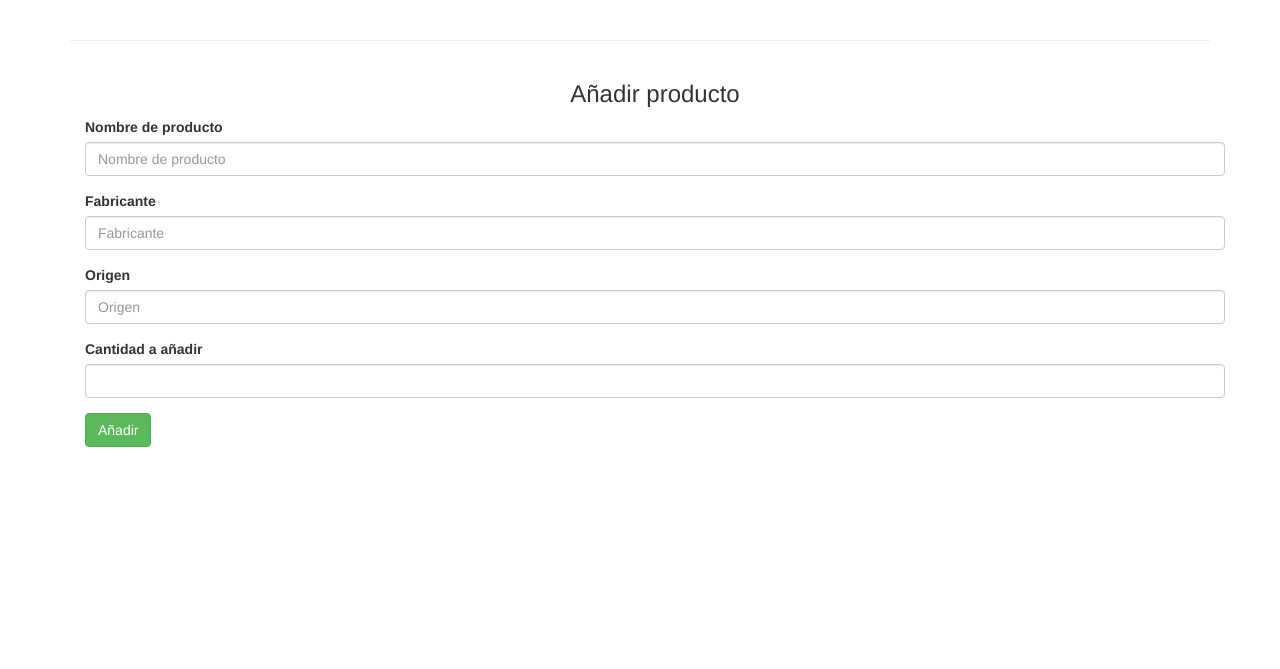
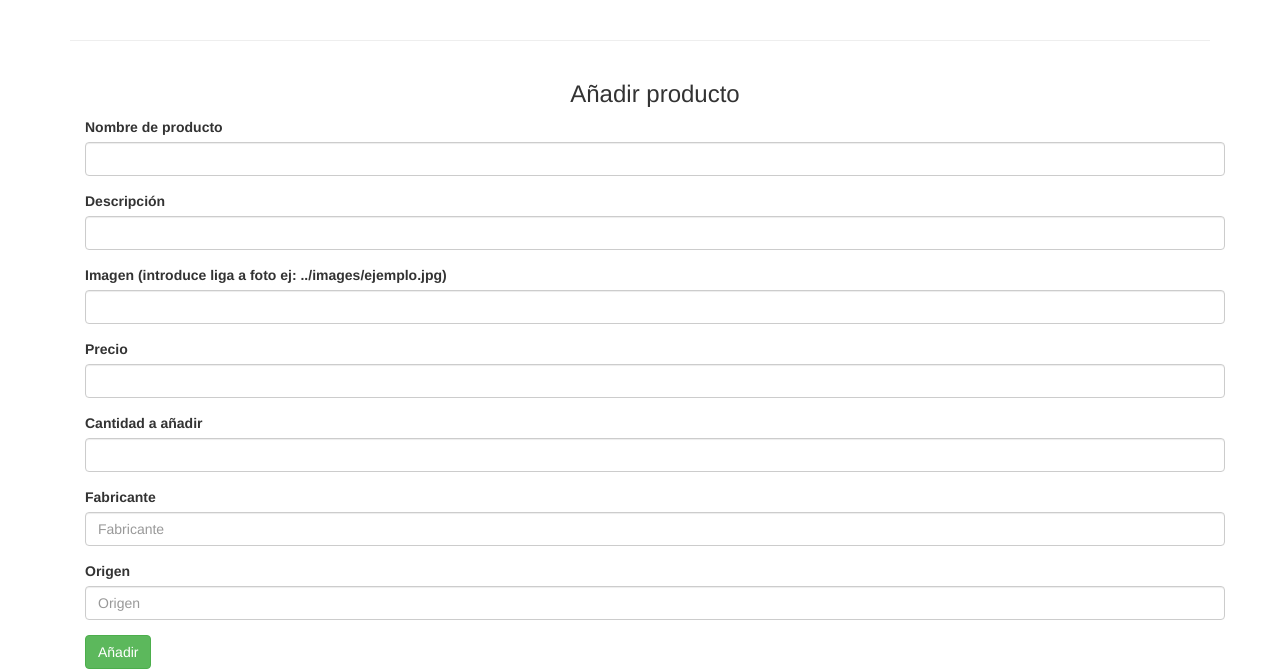
Before and after one commit to KilloconQ/Trabajo, a PHP site: page /admin.php in a window 1280 px wide. Shown: the part 456-1125 px from the top of the page. Before the commit the page ends 903 px from the top, so only its background shows below. Run offline with PHP 8.4, Linux system fonts and the light colour scheme; data that the repository does not hold is empty; some libraries are stand-ins or nearby versions.

Commit message:
añadir cosas

```diff
--- a/php/admin.php
+++ b/php/admin.php
@@ -132,24 +132,35 @@
 
         <div class="container">
             <h3 style="text-align: center;">Añadir producto</h3>
-                <form action="#" method="post" id="login_form">
+                <form action="#" method="post" id="add_form">
                     <div class="form-group">
                         <label for="Nombre de Producto">Nombre de producto</label>
-                        <input type="text" class="form-control" id="nombre_producto" name="data[nombre_producto]" placeholder="Nombre de producto" required>
+                        <input type="text" class="form-control" id="nombre_producto" name="nombre_producto"  required>
+                    </div>
+                    <div class="form-group">
+                        <label for="Descripcion">Descripción</label>
+                        <input type="text" class="form-control" id="descripcion" name="descripcion"  required>
+                    </div>
+                    <div class="form-group">
+                        <label for="Fabricante">Imagen (introduce liga a foto ej: ../images/ejemplo.jpg)</label>
+                        <input type="text" class="form-control" id="imagenes" name="imagenes"  required>
+                    </div>
+                    <div class="form-group">
+                        <label for="Precio">Precio</label>
+                        <input type="number" class="form-control" id="precio" name="precio"  required>
+                    </div>
+                    <div class="form-group">
+                       <label for="Cantidad">Cantidad a añadir</label>
+                       <input type="number" class="form-control" id="cantidad" name="cantidad"  required>
                     </div>
                     <div class="form-group">
                         <label for="Fabricante">Fabricante</label>
-                        <input type="text" class="form-control" id="fabricante" name="data[fabricante]" placeholder="Fabricante" required>
+                        <input type="text" class="form-control" id="fabricante" name="fabricante" placeholder="Fabricante" required>
                     </div>
                     <div class="form-group">
                         <label for="Origen">Origen</label>
-                        <input type="text" class="form-control" id="origen" name="data[origen]" placeholder="Origen" required>
+                        <input type="text" class="form-control" id="origen" name="origen" placeholder="Origen" required>
                     </div>
-                    <div class="form-group">
-                       <label for="Cantidad">Cantidad a añadir</label>
-                       <input type="number" class="form-control" id="cantidad" name="data[cantidad]"  required>
-                    </div>
-
                     <input type="submit" name="submit" class="submit btn btn-success" value="Añadir" id="submit_data" />
                 </form>
         </div>
```
